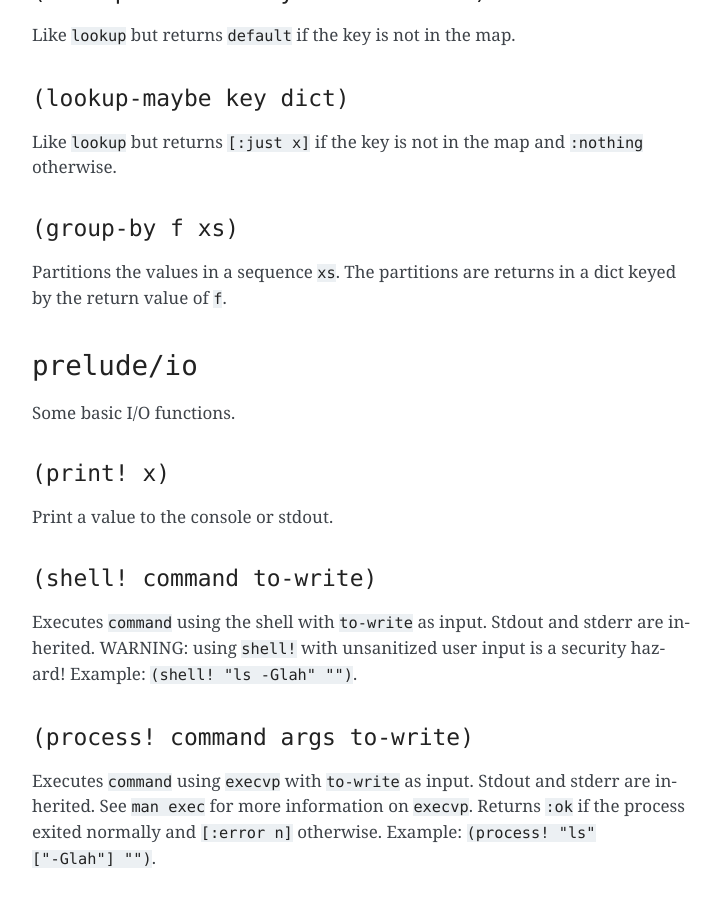
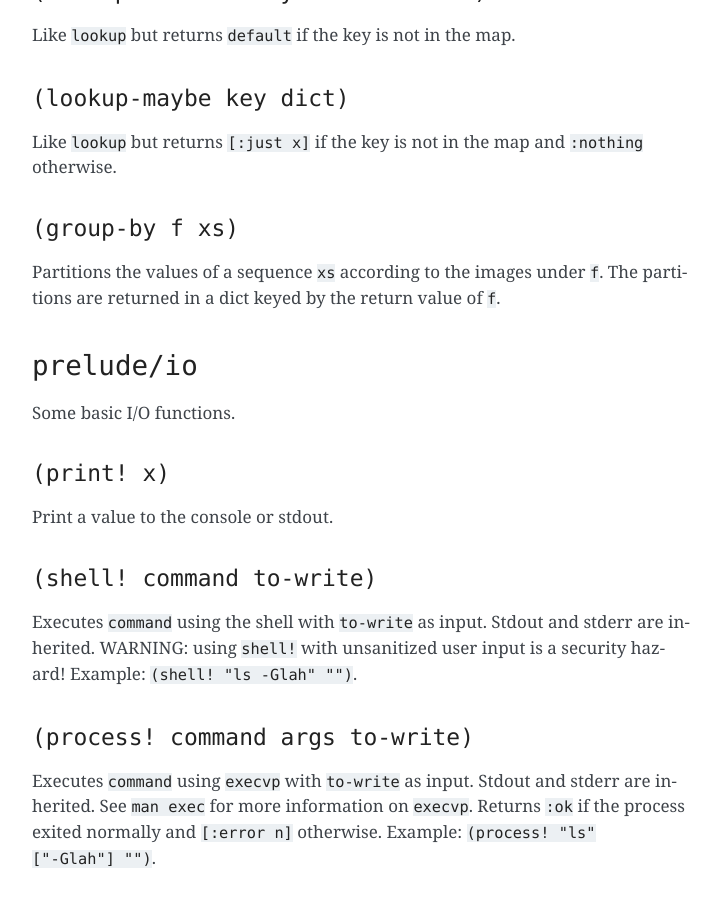
Before and after one commit to radicle-dev/radicle-alpha, a Sphinx documentation site: the page built from docs/source/reference.rst, in a window 1280 px wide and 900 px high, scrolled down 22168 px. Shown: the whole window, without its empty margins (388-1106 px from the left). Built offline with Sphinx 7.4.7, drawn with Linux system fonts in a browser that asks for light colours; pages that are not in the unit, such as notebooks, are missing from menus.

Commit message:
Fix docs.

```diff
--- a/docs/source/reference.rst
+++ b/docs/source/reference.rst
@@ -1070,8 +1070,9 @@ and ``:nothing`` otherwise.
 ``(group-by f xs)``
 ~~~~~~~~~~~~~~~~~~~
 
-Partitions the values in a sequence ``xs``. The partitions are returns
-in a dict keyed by the return value of ``f``.
+Partitions the values of a sequence ``xs`` according to the images under
+``f``. The partitions are returned in a dict keyed by the return value
+of ``f``.
 
 ``prelude/io``
 --------------
```
Also changed, not shown: 1 other file.
